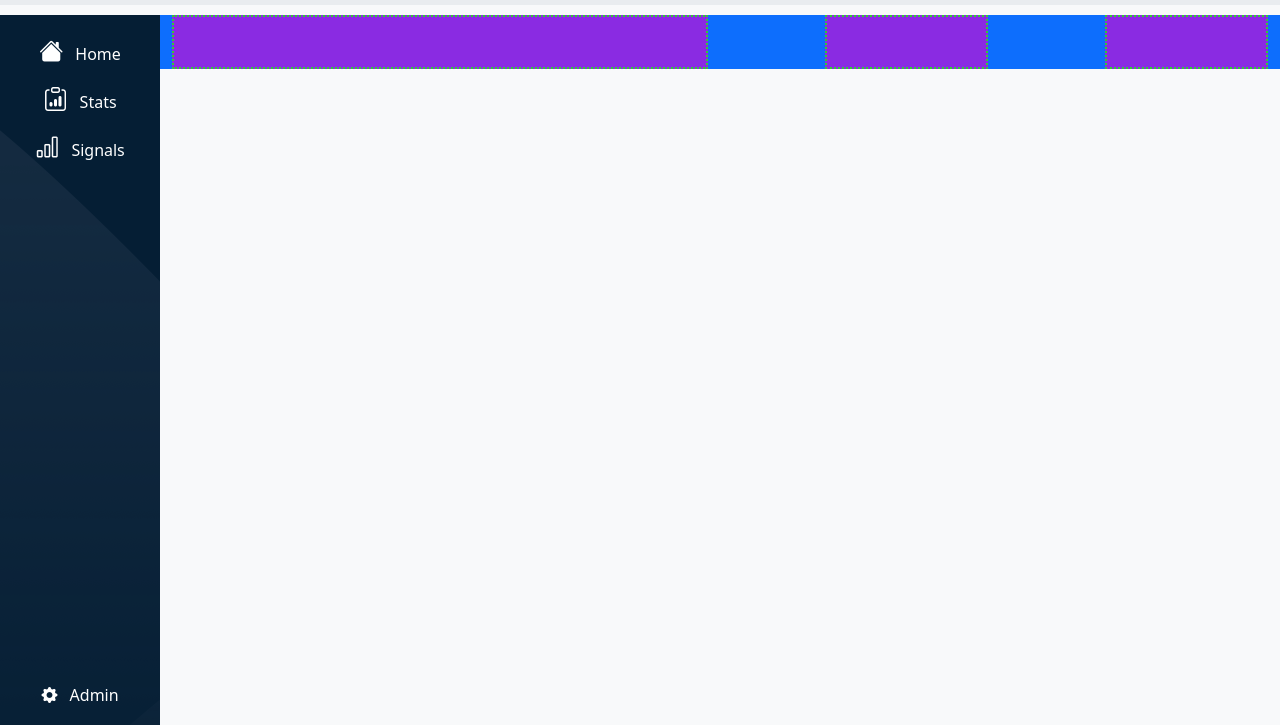
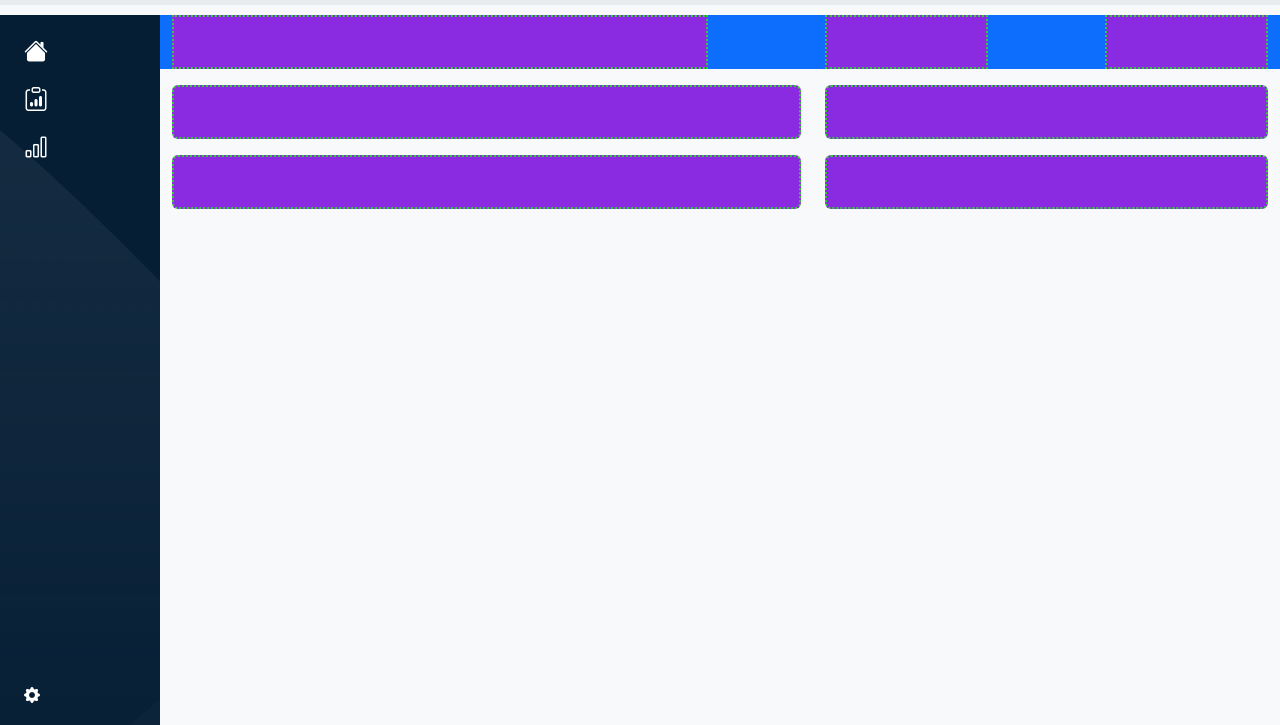
Before and after one commit to SerenaMalusa/html-css-bootstrap-dashboard, a plain HTML site: page index.html in a window 1280 px wide. Shown: the part 75-800 px from the top of the page. Drawn offline with nearby package versions, Linux system fonts and the light colour scheme.

Commit message:
fix: sidebar text xl no t lg

```diff
--- a/css/style.css
+++ b/css/style.css
@@ -76,7 +76,7 @@ body > .wrapper {
     background-image: url(./../img/sidebar-bg.png);
 
     flex-direction: column;
-    align-items: center;
+    align-items: baseline;
 }
 
 .sidebar__cnt {
--- a/index.html
+++ b/index.html
@@ -132,22 +132,22 @@
 
                     <a href="#" class="sidebar__cnt">
                         <i class="fs-4 bi bi-house-fill"></i>
-                        <span class="ms-2 d-none d-lg-inline">Home</span>
+                        <span class="ms-2 d-none d-xlg-inline">Home</span>
                     </a>
 
                     <a href="#" class="sidebar__cnt">
                         <i class="fs-4 bi bi-clipboard-data"></i>
-                        <span class="ms-2 d-none d-lg-inline">Stats</span>
+                        <span class="ms-2 d-none d-xlg-inline">Stats</span>
                     </a>
 
                     <a href="#" class="sidebar__cnt">
                         <i class="fs-4 bi bi-bar-chart"></i>
-                        <span class="ms-2 d-none d-lg-inline">Signals</span>
+                        <span class="ms-2 d-none d-xlg-inline">Signals</span>
                     </a>
 
                     <a href="#" class="sidebar__cnt">
                         <i class="bi bi-gear-fill"></i>
-                        <span class="ms-2 d-none d-lg-inline">Admin</span>
+                        <span class="ms-2 d-none d-xlg-inline">Admin</span>
                     </a>
 
                 </nav>
@@ -176,6 +176,22 @@
                     </header>
                     <!-- END MAIN HEADER -->
 
+                    <div id="main__cnt">
+
+                        <div class="container-fluid">
+                            <div class="row justify-content-between py-3">
+                                <div class="col12 col-lg-7">
+                                    <div class="card mb-3 debug"></div>
+                                    <div class="card mb-3 debug"></div>
+                                </div>
+                                <div class="col12 col-lg-5">
+                                    <div class="card mb-3 debug"></div>
+                                    <div class="card mb-3 debug"></div>
+                                </div>
+                            </div>
+                        </div>
+                    </div>
+
                 </main>
                 <!-- END MAIN -->
 
```
